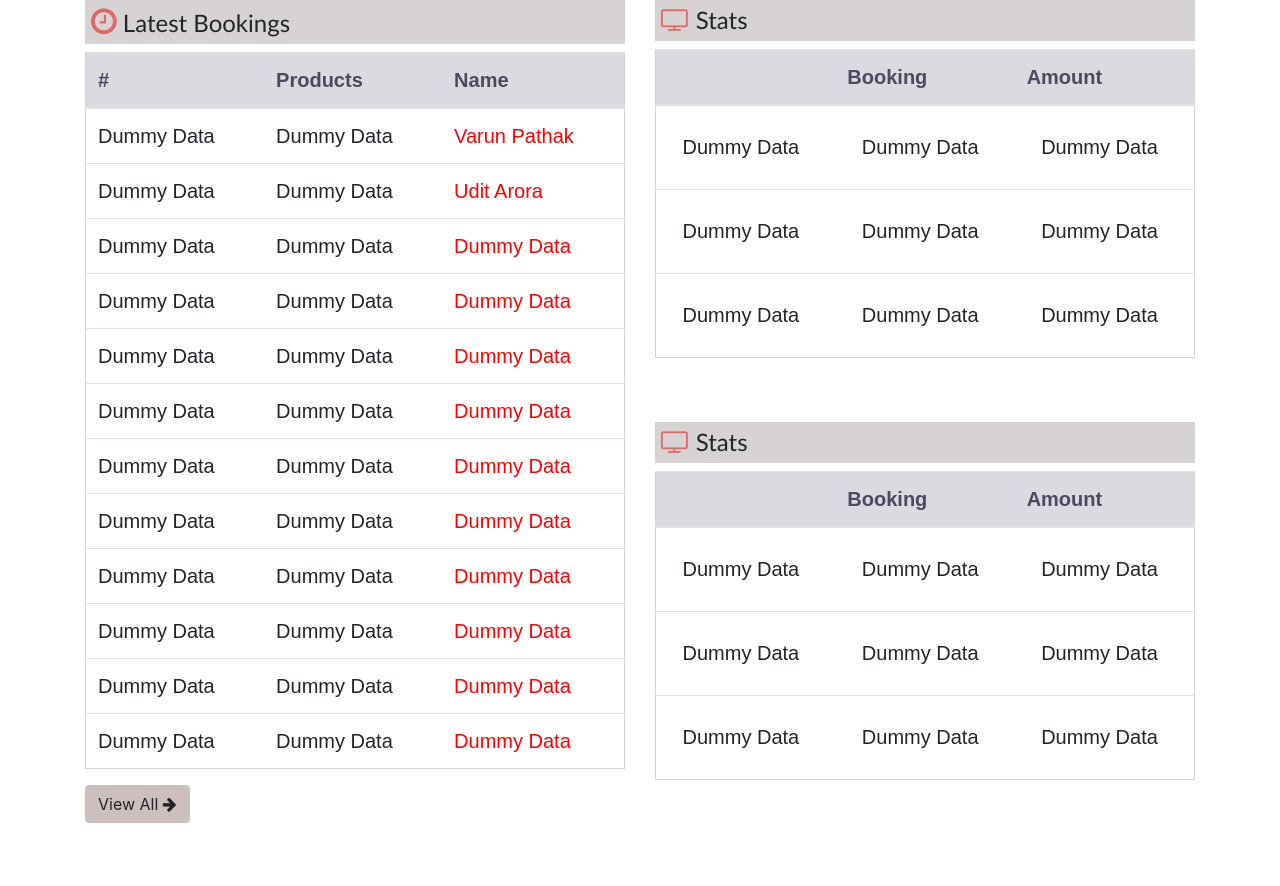
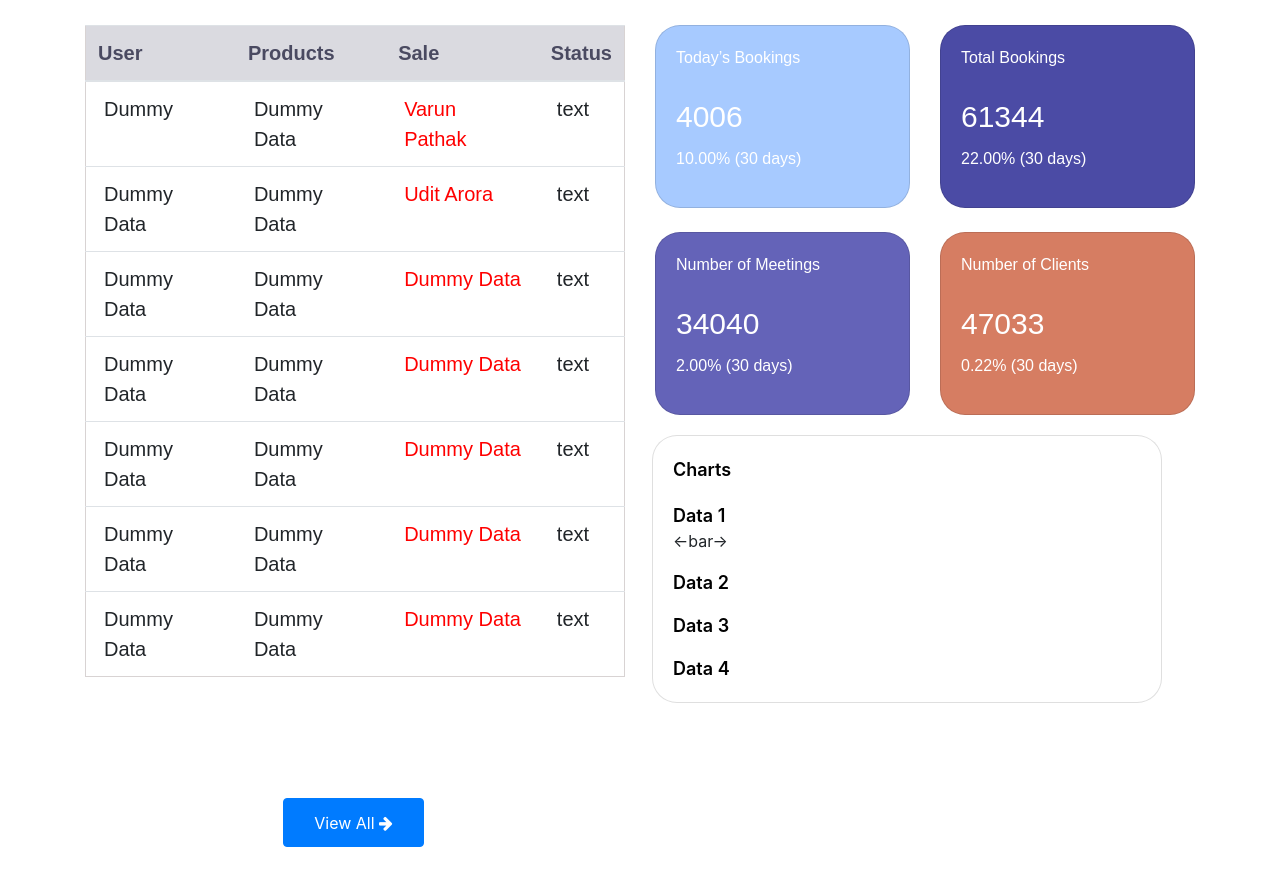
Before and after one commit to pathakvsp1/VarunPathak_DigiPartners, a plain HTML site: page index.html in a window 1280 px wide. Before the commit the page ends 823 px from the top, so only its background shows below. Drawn offline with nearby package versions, Linux system fonts and the light colour scheme.

Commit message:
task uploaded

```diff
--- a/index.html
+++ b/index.html
@@ -22,96 +22,153 @@
     <link rel="stylesheet" href="style.css">
 
 
+
+
     <title>VarunPathak</title>
 </head>
 
 <body>
+
     <div class="container">
         <div class="row">
-            <div class="col-md-6 latestbooking ">
-                <h4 class="heading"><i class="fa fa-clock-o" style="font-size:30px;color:rgb(228, 101, 101);"></i> Latest Bookings</h4>
-                <table class="table">
+            <div class="col-md-6 latestbooking" style=" margin-top: 25px;">
+                <!-- <h4 class="heading"><i class="fa fa-clock-o" style="font-size:30px;color:rgb(228, 101, 101);"></i> Latest Bookings</h4> -->
+                <table class="table table-hover">
                     <thead>
                       <tr class="thead">
-                          <th>#</th>
+                          <th>User</th>
                           <th>Products</th>
-                          <th>Name</th>
+                          <th>Sale</th>
+                          <th>Status</th>
                       </tr>
                     </thead>
 
                     <tbody>
                       <tr>
-                        <td>Dummy Data</td>
+                        <td>Dummy</td>
                         <td>Dummy Data</td>
                         <td><span>Varun Pathak</span></td>
+                        <td>text</td>
                       </tr>
                       <tr>
                         <td>Dummy Data</td>
                         <td>Dummy Data</td>
                         <td><span>Udit Arora</span></td>
+                        <td>text</td>
                       </tr>
                       <tr>
                         <td>Dummy Data</td>
                         <td>Dummy Data</td>
                         <td><span>Dummy Data</span></td>
+                        <td>text</td>
                       </tr>
                       <tr>
                         <td>Dummy Data</td>
                         <td>Dummy Data</td>
                         <td><span>Dummy Data</span></td>
+                        <td>text</td>
                       </tr>
                       <tr>
                         <td>Dummy Data</td>
                         <td>Dummy Data</td>
                         <td><span>Dummy Data</span></td>
+                        <td>text</td>
                       </tr>
                       <tr>
                         <td>Dummy Data</td>
                         <td>Dummy Data</td>
                         <td><span>Dummy Data</span></td>
+                        <td>text</td>
                       </tr>
                       <tr>
                         <td>Dummy Data</td>
                         <td>Dummy Data</td>
                         <td><span>Dummy Data</span></td>
-                      </tr>
-                      <tr>
-                        <td>Dummy Data</td>
-                        <td>Dummy Data</td>
-                        <td><span>Dummy Data</span></td>
-                      </tr>
-                      <tr>
-                        <td>Dummy Data</td>
-                        <td>Dummy Data</td>
-                        <td><span>Dummy Data</span></td>
-                      </tr>
-                      <tr>
-                        <td>Dummy Data</td>
-                        <td>Dummy Data</td>
-                        <td><span>Dummy Data</span></td>
-                      </tr>
-                      <tr>
-                        <td>Dummy Data</td>
-                        <td>Dummy Data</td>
-                        <td><span>Dummy Data</span></td>
-                      </tr>
-                      <tr>
-                        <td>Dummy Data</td>
-                        <td>Dummy Data</td>
-                        <td><span>Dummy Data</span></td>
+                        <td>text</td>
                       </tr>
 
                     </tbody>
                   </table>
 
-                     <a  class="btn" style="background-color:rgb(206, 191, 191)" >View All <i class="fa fa-arrow-right"></i></a>
+                  <button type="button" class="btn btn-primary">View All <i class="fa fa-arrow-right"></i></button>
 
 
             </div>
 
 
             <br><br>
-            <div class="col-md-6 stats ">
+            <div class="col-md-6 grid-margin transparent" style="margin-top: 25px;">
+              <div class="row">
+                <div class="col-md-6 mb-4 stretch-card transparent">
+                  <div class="card card1">
+                    <div class="card-body col2">
+                      <p class="mb-4">Today’s Bookings</p>
+                      <p class="fs-30 mb-2">4006</p>
+                      <p>10.00% (30 days)</p>
+                    </div>
+                  </div>
+                </div>
+                <div class="col-md-6 mb-4 stretch-card transparent">
+                  <div class="card card2">
+                    <div class="card-body col2">
+                      <p class="mb-4">Total Bookings</p>
+                      <p class="fs-30 mb-2">61344</p>
+                      <p>22.00% (30 days)</p>
+                    </div>
+                  </div>
+                </div>
+              </div>
+              <div class="row">
+                <div class="col-md-6 mb-4 mb-lg-0 stretch-card transparent">
+                  <div class="card card3">
+                    <div class="card-body col2">
+                      <p class="mb-4">Number of Meetings</p>
+                      <p class="fs-30 mb-2">34040</p>
+                      <p>2.00% (30 days)</p>
+                    </div>
+                  </div>
+                </div>
+                <div class="col-md-6 stretch-card transparent">
+                  <div class="card card4">
+                    <div class="card-body col2">
+                      <p class="mb-4">Number of Clients</p>
+                      <p class="fs-30 mb-2">47033</p>
+                      <p>0.22% (30 days)</p>
+                    </div>
+                  </div>
+                </div>
+              </div>
+              <div class="col-md-12 grid-margin stretch-card" style="    margin-top: 20px;
+              margin-left: -18px;">
+                <div class="card">
+                  <div class="card-body">
+                    <p class="card-title">Charts</p>
+                    <div class="charts-data">
+                      <div class="mt-3">
+                        <p class="mb-0">Data 1</p>
+                        <-bar->
+
+                      </div>
+                      <div class="mt-3">
+                        <p class="mb-0">Data 2</p>
+
+                      </div>
+                      <div class="mt-3">
+                        <p class="mb-0">Data 3</p>
+
+                      </div>
+                      <div class="mt-3">
+                        <p class="mb-0">Data 4</p>
+
+                      </div>
+                    </div>
+                  </div>
+                </div>
+              </div>
+            </div>
+          </div>
+
+            <!-- <div class="col-md-6 stats ">
                 <h4 class="heading"><i class="fa fa-television" style="font-size:25px;color:rgb(228, 101, 101);"></i> Stats</h4>
                 <table class="table" >
                     <thead>
@@ -179,8 +236,8 @@
                   </table>
 
 
-            </div>
-        </div>
+            </div> -->
+        </div><!--row-->
 
     </div>
 
--- a/style.css
+++ b/style.css
@@ -15,6 +15,7 @@
     font-family:sans-serif;
     font-weight: 100px;
     font-size: 20px;
+    border-radius:5px;
 
 }
 .stats td{
@@ -23,3 +24,52 @@
 span{
     color: red;
 }
+.latestbooking td{
+    padding: 12px 18px;
+}
+.btn{
+    margin: 105px 198px;
+    width: 141px;
+    height: 49px;
+}
+.card{
+    border-radius:25px;
+}
+.card-body.col2{
+    font-family:sans-serif;
+    color: white;
+
+}
+.card1{
+    background-color:rgb(167, 202, 255);
+}
+.card2{
+    background-color:rgb(75, 75, 165);
+}
+.card3{
+    background-color:rgb(100, 99, 184);
+}
+.card4{
+    background-color:rgb(214, 125, 98);
+}
+.card:hover{
+    opacity:0.8;
+    transition: 0.5s;
+}
+.mb-2{
+    font-size: 30px;
+}
+.card-title{
+    color: #010101;
+    margin-bottom: 1.2rem;
+    text-transform: capitalize;
+    font-size: 1.125rem;
+    font-weight: 600;
+}
+.mb-0 {
+    color: #010101;
+    margin-bottom: 1.2rem;
+    text-transform: capitalize;
+    font-size: 1.125rem;
+    font-weight: 600;
+}
```
